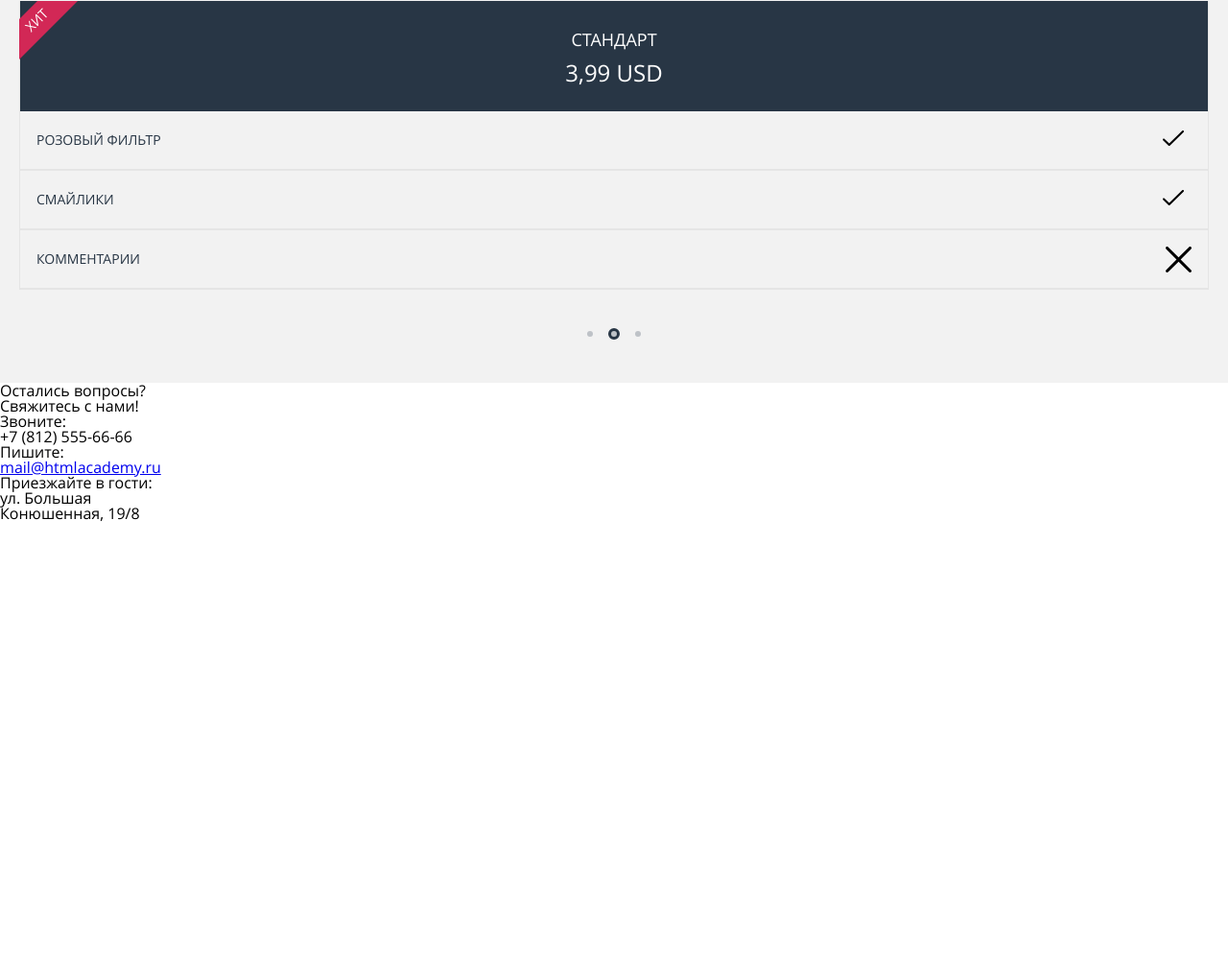
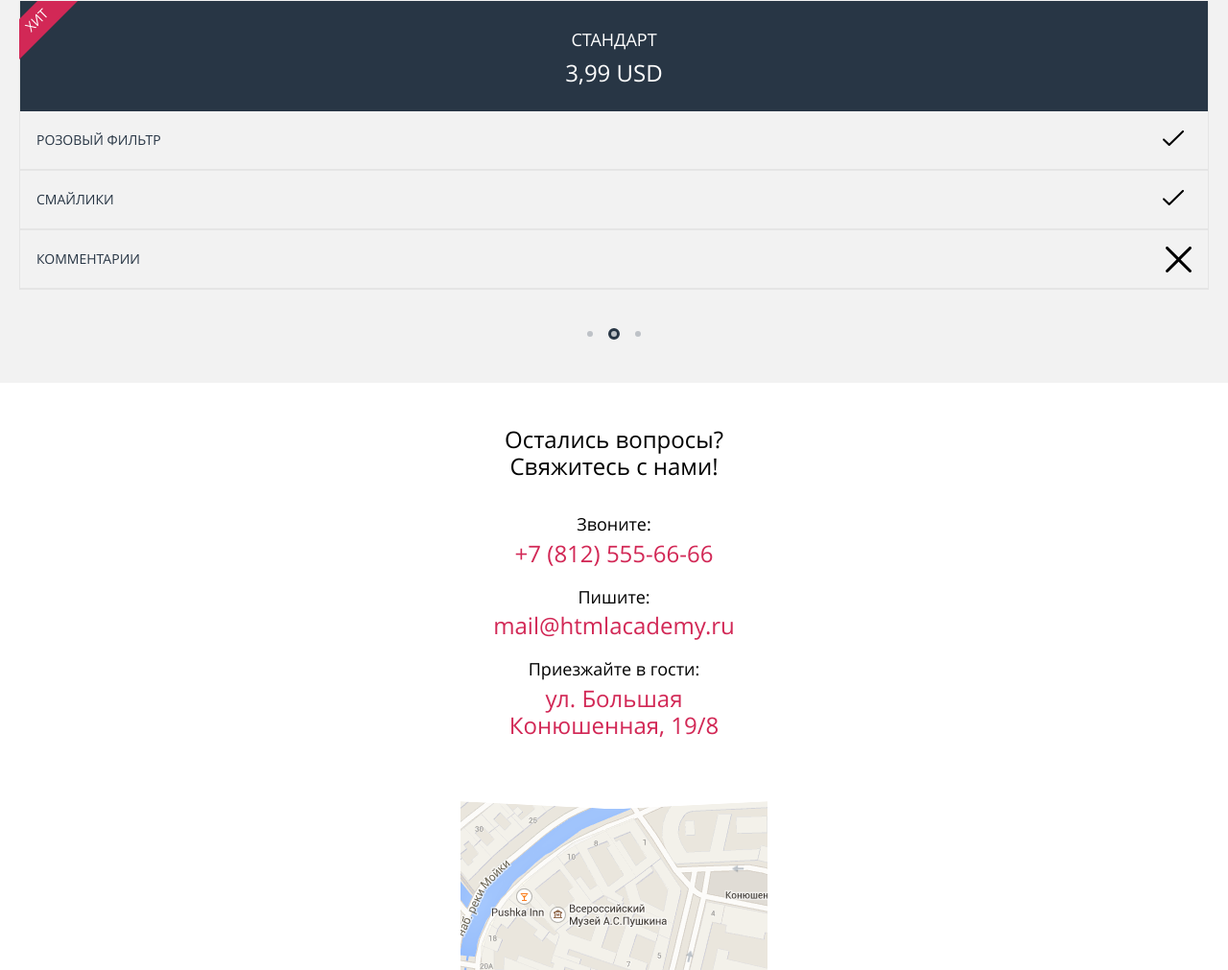
Before and after one commit to andr-off/30867-pink, a website: page index.html in a window 1280 px wide. Shown: the part 2147-3158 px from the top of the page at 96% size. Before the commit the page ends 2693 px from the top, so only its background shows below. Drawn offline with nearby package versions, Linux system fonts and the light colour scheme; files that its build step writes are made by us from their sources.

Commit message:
Добавил файл со стилями для блока contact-us

```diff
--- /dev/null
+++ b/sass/blocks/_contact-us.scss
@@ -0,0 +1,67 @@
+.contact-us {
+  padding: 45px 20px 0;
+  text-align: center;
+
+  &__title {
+    margin-bottom: 35px;
+    font-size: 1.5em;
+    line-height: 1.2;
+    font-weight: 300;
+  }
+
+  &__call-to-action {
+    margin-bottom: 5px;
+    font-size: 1.125em;
+    line-height: 1.2;
+    font-weight: bold;
+  }
+
+  &__phone,
+  &__email,
+  &__address {
+    margin-bottom: 20px;
+    font-size: 1.5em;
+    line-height: 1.2;
+    font-weight: 300;
+    color: #d22856;
+  }
+
+  &__email a {
+    text-decoration: none;
+    color: #d22856;
+  }
+
+  &__address {
+    margin-bottom: 40px;
+  }
+
+  &__map {
+    position: relative;
+    margin-left: -20px;
+    margin-right: -20px;
+    height: 200px;
+    background: url("../../img/bg-map-mobile@1x.png") no-repeat center top;
+
+    &::before {
+      content: "";
+      position: absolute;
+      top: 0;
+      left: 0;
+      display: block;
+      width: 50%;
+      height: 32px;
+      background: linear-gradient(to left bottom, #ffffff 0%, #ffffff 50%, transparent 51%, transparent 100%);
+    }
+
+    &::after {
+      content: "";
+      position: absolute;
+      top: 0;
+      right: 0;
+      display: block;
+      width: 50%;
+      height: 32px;
+      background: linear-gradient(to right bottom, #ffffff 0%, #ffffff 50%, transparent 51%, transparent 100%);
+    }
+  }
+}
--- a/sass/style.scss
+++ b/sass/style.scss
@@ -10,3 +10,4 @@
 @import "blocks/advantages";
 @import "blocks/reviews";
 @import "blocks/plans";
+@import "blocks/contact-us";
```
